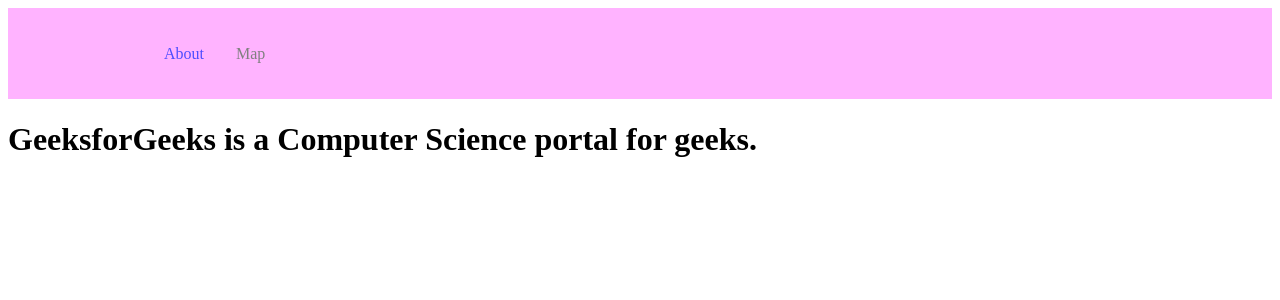
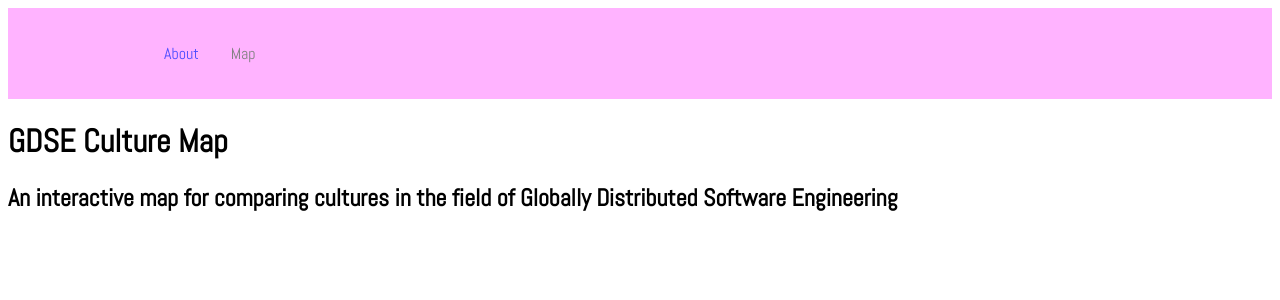
Before and after one commit to abel-vs/gdse-map, a React (Create React App) app: page /about in a window 1280 px wide. Shown: the top 300 px of the page. Built offline with nearby package versions, Linux system fonts and the light colour scheme.

Commit message:
Changed Font and Title Text

```diff
--- a/public/index.html
+++ b/public/index.html
@@ -1,14 +1,12 @@
 <!DOCTYPE html>
 <html lang="en">
+
 <head>
   <meta charset="utf-8" />
   <link rel="icon" href="%PUBLIC_URL%/favicon.ico" />
   <meta name="viewport" content="width=device-width, initial-scale=1" />
   <meta name="theme-color" content="#000000" />
-    <meta
-      name="description"
-      content="Web site created using create-react-app"
-    />
+  <meta name="description" content="Web site created using create-react-app" />
   <link rel="apple-touch-icon" href="%PUBLIC_URL%/logo192.png" />
   <!--
       manifest.json provides metadata used when your web app is installed on a
@@ -24,8 +22,14 @@
       work correctly both with client-side routing and a non-root public URL.
       Learn how to configure a non-root public URL by running `npm run build`.
     -->
-    <title>React App</title>
+  <!-- FONTS -->
+  <link rel="preconnect" href="https://fonts.googleapis.com">
+  <link rel="preconnect" href="https://fonts.gstatic.com" crossorigin>
+  <link href="https://fonts.googleapis.com/css2?family=Abel&display=swap" rel="stylesheet">
+  <!-- TITLE -->
+  <title>GDSE Culture Map</title>
 </head>
+
 <body>
   <noscript>You need to enable JavaScript to run this app.</noscript>
   <div id="root"></div>
@@ -40,4 +44,5 @@
       To create a production bundle, use `npm run build` or `yarn build`.
     -->
 </body>
+
 </html>
--- a/src/App.css
+++ b/src/App.css
@@ -36,3 +36,7 @@
     transform: rotate(360deg);
   }
 }
+
+* {
+  font-family: 'Abel', cursive;
+}
--- a/src/pages/about.js
+++ b/src/pages/about.js
@@ -3,10 +3,12 @@
 const About = () => {
     return (
         <div>
-            <h1>
-                GeeksforGeeks is a Computer
-                Science portal for geeks.
+            <h1 className="text">
+                GDSE Culture Map
             </h1>
+            <h2>
+                An interactive map for comparing cultures in the field of Globally Distributed Software Engineering
+            </h2>
         </div>
     );
 };
--- a/src/pages/index.js
+++ b/src/pages/index.js
@@ -3,7 +3,7 @@
 const Home = () => {
     return (
         <div>
-            <h1>Welcome to GeeksforGeeks</h1>
+            <h1>Welcome to the GDSE Culture Map</h1>
         </div>
     );
 };
```
Also changed, not shown: 1 other file (tests, documents, lock files or other folders). Lines whose indentation alone changed are shown as unchanged.
